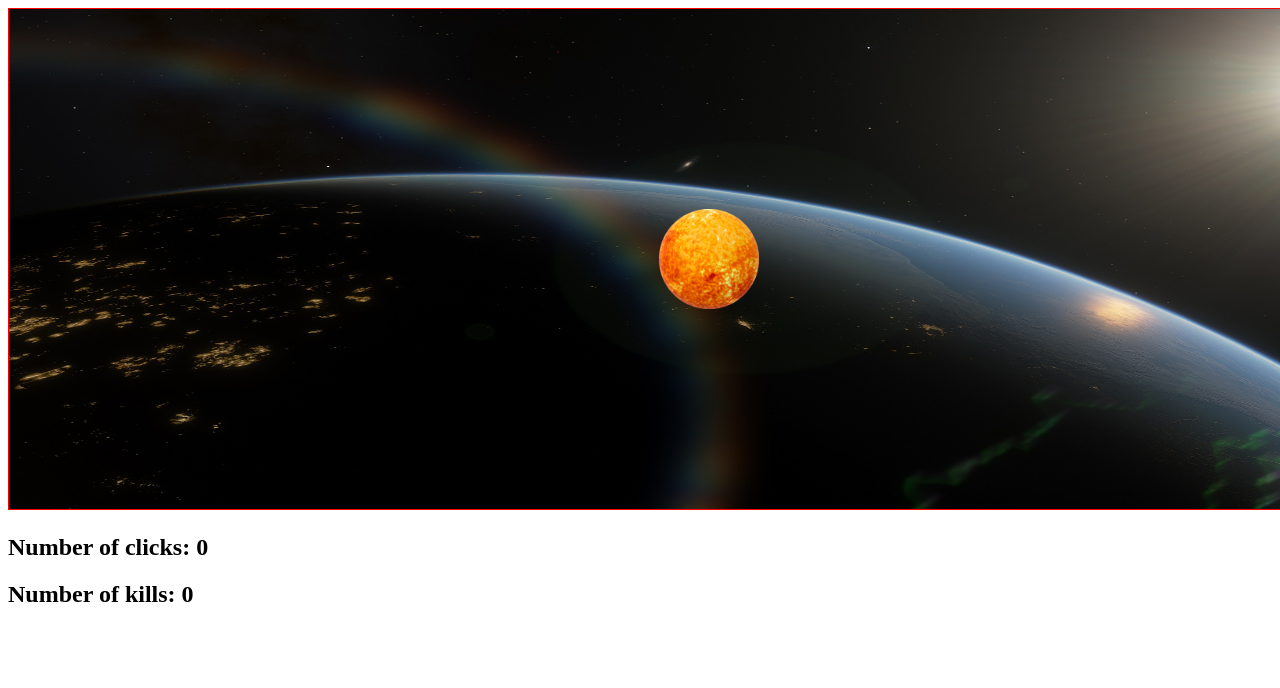
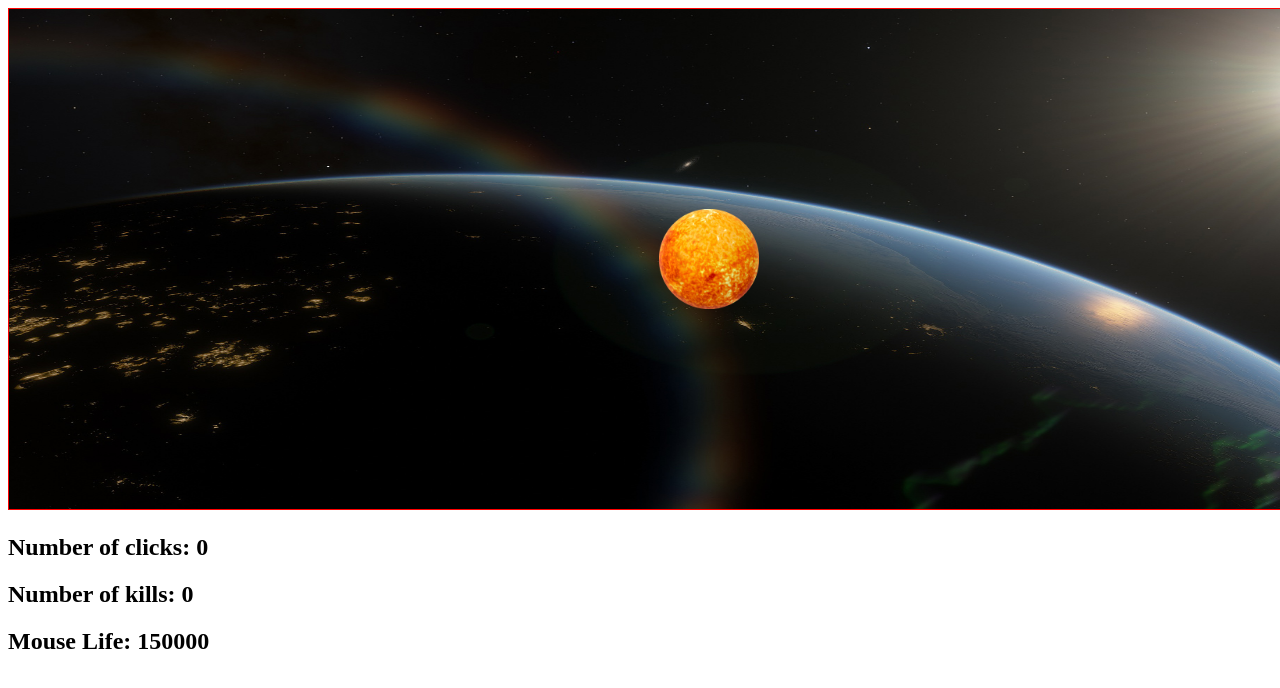
Before and after one commit to oswaldoavilesib/ironhack-game, a plain HTML site: page index.html in a window 1280 px wide. Shown: the top 688 px of the page. Drawn offline with Linux system fonts and the light colour scheme.

Commit message:
mouse life counter done with dom manipulation

```diff
--- a/index.html
+++ b/index.html
@@ -15,6 +15,9 @@
     <div>
         <h2 id="killing-counter">Number of kills: <span>100</span></h2>
     </div>
+    <div>
+        <h2 id="mouse-life">Mouse Life: <span>1000</span></h2>
+    </div>
 
     <script src="./js/defaultVars.js"></script>
     <script src="./js/app.js"></script>
--- a/js/app.js
+++ b/js/app.js
@@ -2,6 +2,8 @@
 //DEFAULT VARIABLES
 const $clickCounter = document.querySelector("#click-counter span");
 const $killingCounter = document.querySelector("#killing-counter span");
+const $mouseLife = document.querySelector("#mouse-life span");
+
 const canvas = document.getElementById("canvas")
 const ctx = canvas.getContext("2d")
 
@@ -108,6 +110,10 @@ const enemies = [];
 //------------------------------------------------------------------------//
 //SCRIPTS//
 
+function updateMouseLife(){
+    $mouseLife.innerHTML = (150000 - numberOfClicks)
+}
+
 function createEnemies(){
     setInterval(()=>{
         const radius = Math.random() * (30 - 10) + 10;
@@ -167,6 +173,7 @@ function animate(){
     })
     $clickCounter.innerHTML = numberOfClicks;
     $killingCounter.innerHTML = enemiesKilled;
+    updateMouseLife()
     console.log(enemiesKilled)
 }
 
```
